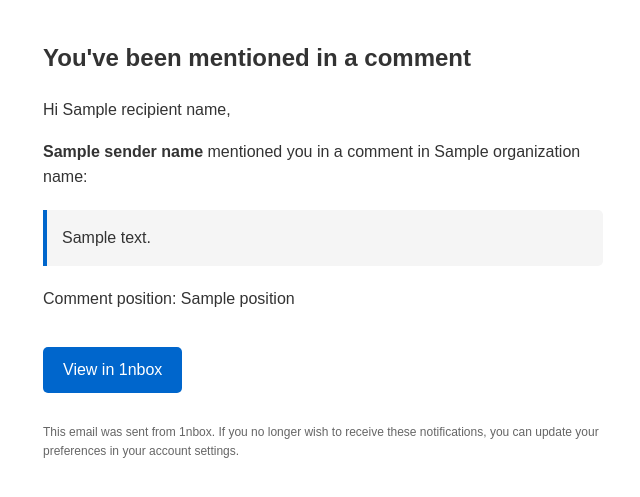
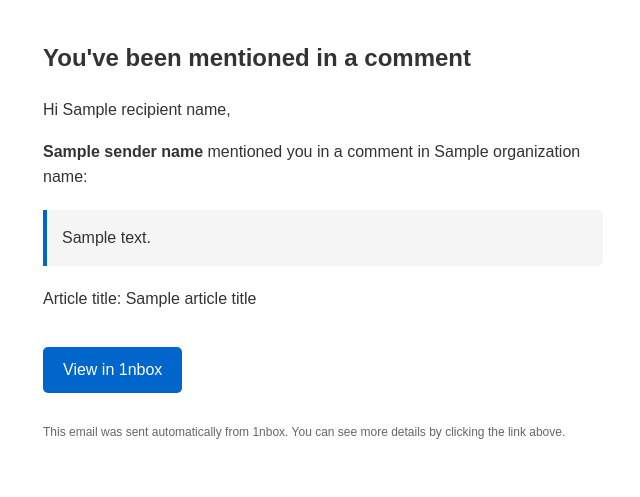
Before and after one commit to c0ughman/1nbox, a Django app: template _1nbox_ai/templates/mention_notification.html in a window 1280 px wide. Shown: the part 41-538 px from the top of the page, without its empty margins (317-957 px from the left). Run offline with Django 5.2, Linux system fonts and the light colour scheme; the template is opened without the code that fills it: most values are stand-ins (such as "Sample title", 1, 10 or a date in 2020); parts of the project's set-up code (start-up, migrations or seed data) failed here and were passed over.

Commit message:
Adding article title instead of comment position

```diff
--- a/_1nbox_ai/templates/mention_notification.html
+++ b/_1nbox_ai/templates/mention_notification.html
@@ -57,12 +57,12 @@
             {{ comment_text }}
         </div>
 
-        <p>Comment position: {{ position }}</p>
+        <p>Article title: {{ article_title }}</p>
 
         <a href="{{ app_url }}" class="button">View in 1nbox</a>
 
         <div class="footer">
-            <p>This email was sent from 1nbox. If you no longer wish to receive these notifications, you can update your preferences in your account settings.</p>
+            <p>This email was sent automatically from 1nbox. You can see more details by clicking the link above.</p>
         </div>
     </div>
 </body>
```
